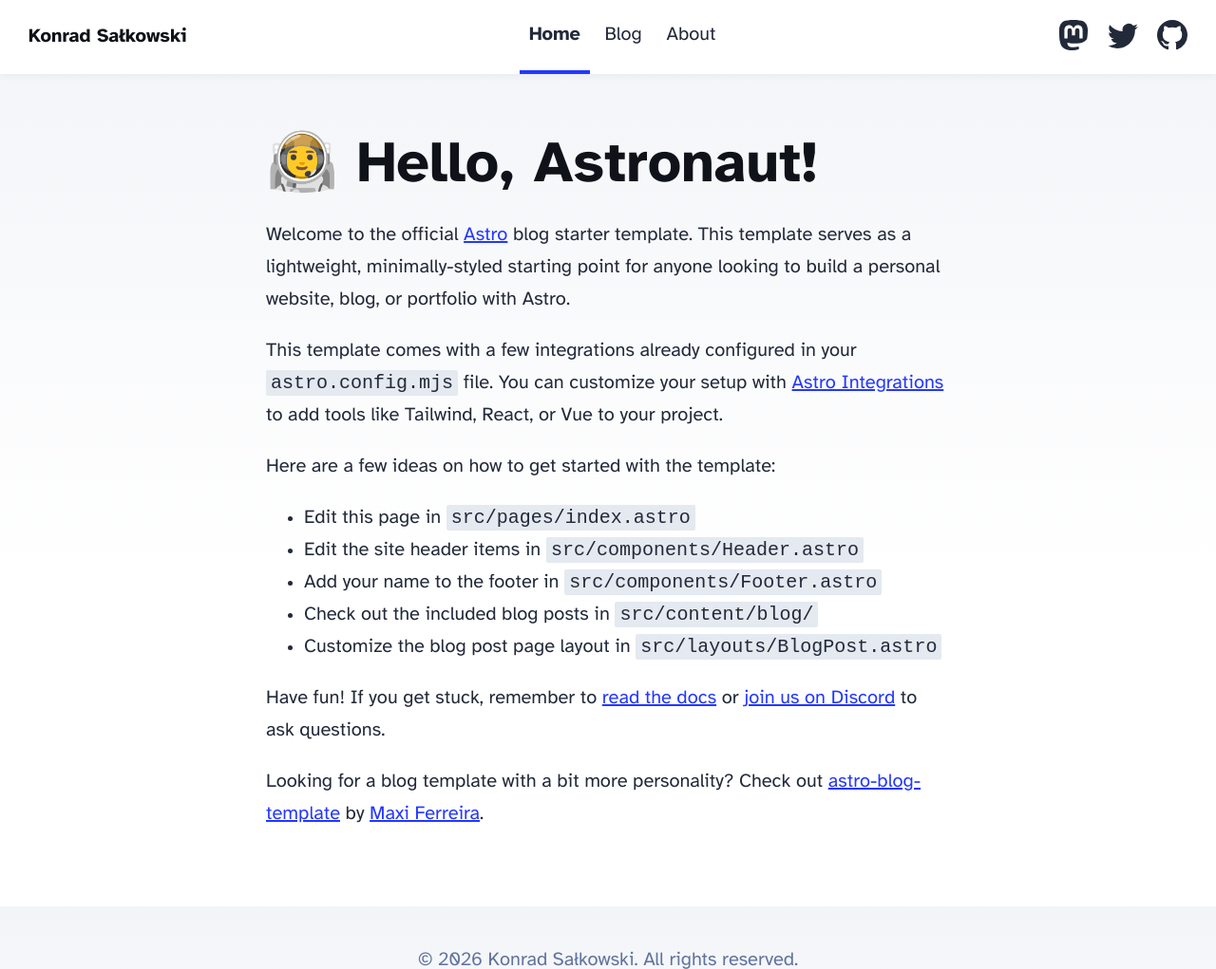
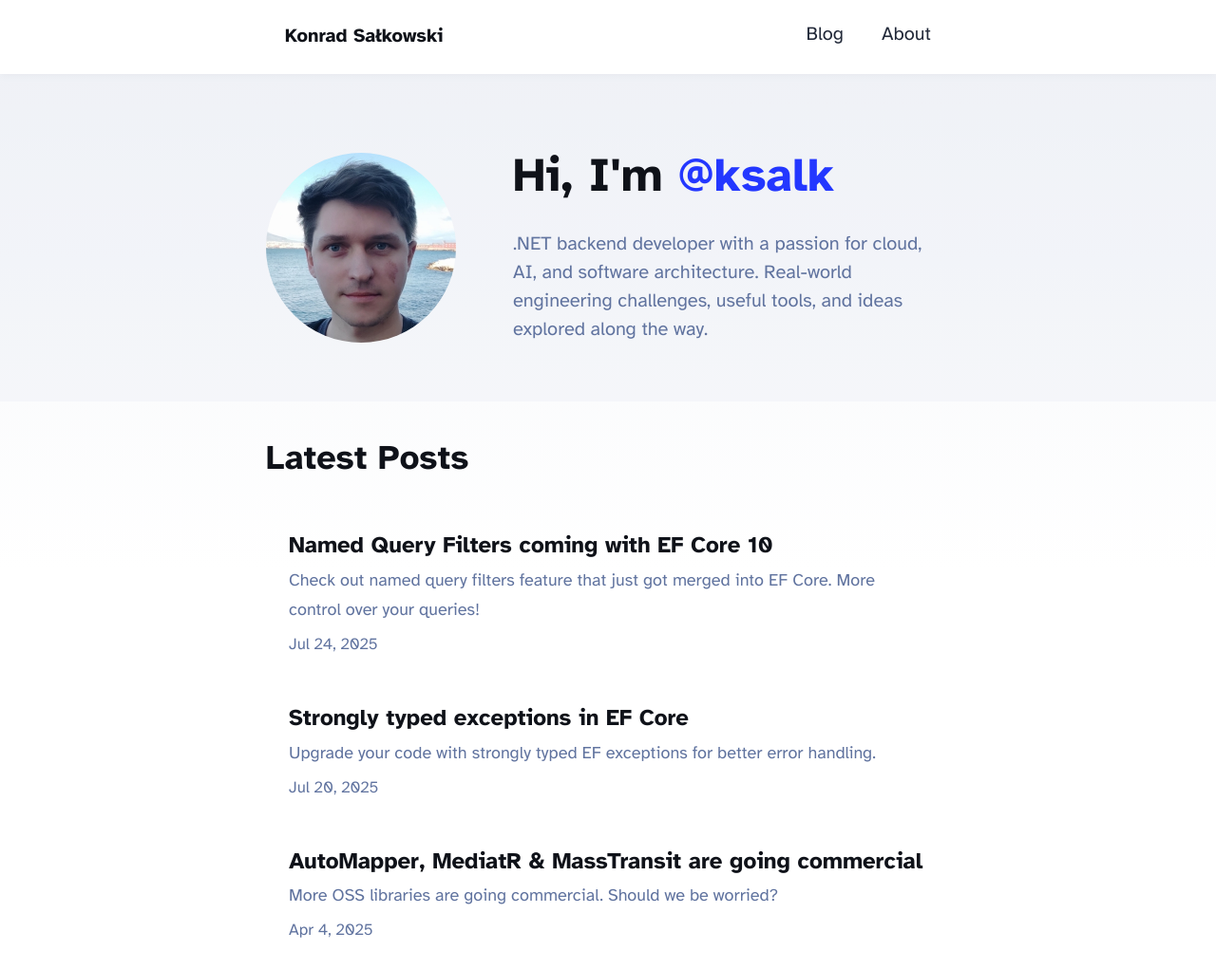
Before and after one commit to ksalk/ksalk.github.io, an Astro site: page / in a window 1280 px wide. Shown: the top 1021 px of the page at 95% size. Built offline with nearby package versions, Linux system fonts and the light colour scheme; Astro itself is replaced by a stand-in of ours.

Commit message:
Change layout

```diff
--- /dev/null
+++ b/src/components/BlogList.astro
@@ -0,0 +1,71 @@
+---
+import { getCollection } from 'astro:content';
+import FormattedDate from './FormattedDate.astro';
+
+const posts = (await getCollection("blog")).sort(
+	(a, b) => b.data.pubDate.valueOf() - a.data.pubDate.valueOf(),
+);
+---
+
+<section class="blog-list">
+	<h2>Latest Posts</h2>
+	<ul>
+		{posts.map((post) => (
+			<li>
+				<a href={`/blog/${post.id}/`}>
+					<h3>{post.data.title}</h3>
+					<p class="description">{post.data.description}</p>
+					<p class="date"><FormattedDate date={post.data.pubDate} /></p>
+				</a>
+			</li>
+		))}
+	</ul>
+</section>
+
+<style>
+	.blog-list {
+		padding: 2em 0;
+	}
+	.blog-list h2 {
+		margin-bottom: 1em;
+		font-size: 1.8em;
+	}
+	ul {
+		list-style: none;
+		margin: 0;
+		padding: 0;
+	}
+	li {
+		margin-bottom: 0.5em;
+	}
+	li a {
+		display: block;
+		padding: 1em 1.2em;
+		text-decoration: none;
+		color: inherit;
+		border-radius: 8px;
+		transition: background 0.2s ease, box-shadow 0.2s ease;
+	}
+	li a:hover {
+		background: rgba(var(--gray-light), 50%);
+		box-shadow: var(--box-shadow);
+	}
+	li a h3 {
+		margin: 0 0 0.3em;
+		font-size: 1.2em;
+		color: rgb(var(--black));
+	}
+	.description {
+		margin: 0 0 0.3em;
+		color: rgb(var(--gray));
+		font-size: 0.9em;
+	}
+	.date {
+		margin: 0;
+		color: rgb(var(--gray));
+		font-size: 0.85em;
+	}
+	li a:hover h3 {
+		color: var(--accent);
+	}
+</style>
--- a/src/components/Header.astro
+++ b/src/components/Header.astro
@@ -7,38 +7,8 @@ import HeaderLink from './HeaderLink.astro';
 	<nav>
 		<h2><a href="/">{SITE_HEADER}</a></h2>
 		<div class="internal-links">
-			<HeaderLink href="/">Home</HeaderLink>
 			<HeaderLink href="/blog">Blog</HeaderLink>
 			<HeaderLink href="/about">About</HeaderLink>
-		</div>
-		<div class="social-links">
-			<a href="https://m.webtoo.ls/@astro" target="_blank">
-				<span class="sr-only">Follow Astro on Mastodon</span>
-				<svg viewBox="0 0 16 16" aria-hidden="true" width="32" height="32"
-					><path
-						fill="currentColor"
-						d="M11.19 12.195c2.016-.24 3.77-1.475 3.99-2.603.348-1.778.32-4.339.32-4.339 0-3.47-2.286-4.488-2.286-4.488C12.062.238 10.083.017 8.027 0h-.05C5.92.017 3.942.238 2.79.765c0 0-2.285 1.017-2.285 4.488l-.002.662c-.004.64-.007 1.35.011 2.091.083 3.394.626 6.74 3.78 7.57 1.454.383 2.703.463 3.709.408 1.823-.1 2.847-.647 2.847-.647l-.06-1.317s-1.303.41-2.767.36c-1.45-.05-2.98-.156-3.215-1.928a3.614 3.614 0 0 1-.033-.496s1.424.346 3.228.428c1.103.05 2.137-.064 3.188-.189zm1.613-2.47H11.13v-4.08c0-.859-.364-1.295-1.091-1.295-.804 0-1.207.517-1.207 1.541v2.233H7.168V5.89c0-1.024-.403-1.541-1.207-1.541-.727 0-1.091.436-1.091 1.296v4.079H3.197V5.522c0-.859.22-1.541.66-2.046.456-.505 1.052-.764 1.793-.764.856 0 1.504.328 1.933.983L8 4.39l.417-.695c.429-.655 1.077-.983 1.934-.983.74 0 1.336.259 1.791.764.442.505.661 1.187.661 2.046v4.203z"
-					></path></svg
-				>
-			</a>
-			<a href="https://x.com/KonradSalkowski" target="_blank">
-				<span class="sr-only">Follow Konrad Sałkowski on X</span>
-				<svg viewBox="0 0 16 16" aria-hidden="true" width="32" height="32"
-					><path
-						fill="currentColor"
-						d="M5.026 15c6.038 0 9.341-5.003 9.341-9.334 0-.14 0-.282-.006-.422A6.685 6.685 0 0 0 16 3.542a6.658 6.658 0 0 1-1.889.518 3.301 3.301 0 0 0 1.447-1.817 6.533 6.533 0 0 1-2.087.793A3.286 3.286 0 0 0 7.875 6.03a9.325 9.325 0 0 1-6.767-3.429 3.289 3.289 0 0 0 1.018 4.382A3.323 3.323 0 0 1 .64 6.575v.045a3.288 3.288 0 0 0 2.632 3.218 3.203 3.203 0 0 1-.865.115 3.23 3.23 0 0 1-.614-.057 3.283 3.283 0 0 0 3.067 2.277A6.588 6.588 0 0 1 .78 13.58a6.32 6.32 0 0 1-.78-.045A9.344 9.344 0 0 0 5.026 15z"
-					></path></svg
-				>
-			</a>
-			<a href="https://github.com/ksalk" target="_blank">
-				<span class="sr-only">Go to Konrad Sałkowski's GitHub repo</span>
-				<svg viewBox="0 0 16 16" aria-hidden="true" width="32" height="32"
-					><path
-						fill="currentColor"
-						d="M8 0C3.58 0 0 3.58 0 8c0 3.54 2.29 6.53 5.47 7.59.4.07.55-.17.55-.38 0-.19-.01-.82-.01-1.49-2.01.37-2.53-.49-2.69-.94-.09-.23-.48-.94-.82-1.13-.28-.15-.68-.52-.01-.53.63-.01 1.08.58 1.23.82.72 1.21 1.87.87 2.33.66.07-.52.28-.87.51-1.07-1.78-.2-3.64-.89-3.64-3.95 0-.87.31-1.59.82-2.15-.08-.2-.36-1.02.08-2.12 0 0 .67-.21 2.2.82.64-.18 1.32-.27 2-.27.68 0 1.36.09 2 .27 1.53-1.04 2.2-.82 2.2-.82.44 1.1.16 1.92.08 2.12.51.56.82 1.27.82 2.15 0 3.07-1.87 3.75-3.65 3.95.29.25.54.73.54 1.48 0 1.07-.01 1.93-.01 2.2 0 .21.15.46.55.38A8.012 8.012 0 0 0 16 8c0-4.42-3.58-8-8-8z"
-					></path></svg
-				>
-			</a>
 		</div>
 	</nav>
 </header>
@@ -59,12 +29,15 @@ import HeaderLink from './HeaderLink.astro';
 		text-decoration: none;
 	}
 	nav {
+		width: 720px;
+		max-width: calc(100% - 2em);
+		margin: auto;
 		display: flex;
 		align-items: center;
 		justify-content: space-between;
 	}
 	nav a {
-		padding: 1em 0.5em;
+		padding: 1em 1em;
 		color: var(--black);
 		border-bottom: 4px solid transparent;
 		text-decoration: none;
@@ -73,13 +46,8 @@ import HeaderLink from './HeaderLink.astro';
 		text-decoration: none;
 		border-bottom-color: var(--accent);
 	}
-	.social-links,
-	.social-links a {
+	.internal-links {
+		margin-left: auto;
 		display: flex;
 	}
-	@media (max-width: 720px) {
-		.social-links {
-			display: none;
-		}
-	}
 </style>
--- /dev/null
+++ b/src/components/HomeHero.astro
@@ -0,0 +1,75 @@
+---
+import { Image } from 'astro:assets';
+---
+
+<section class="hero">
+	<div class="hero-content">
+		<Image src="/me.jpg" alt="Konrad Sałkowski" width={200} height={200} class="profile-photo" />
+		<div class="hero-text">
+			<h1>Hi, I'm <span class="highlight">@ksalk</span></h1>
+			<p class="subtitle">.NET backend developer with a passion for cloud, AI, and software architecture. Real-world engineering challenges, useful tools, and ideas explored along the way.</p>
+		</div>
+	</div>
+</section>
+
+<style>
+	.hero {
+		width: 100vw;
+		margin-left: calc(-50vw + 50%);
+		margin-top: -3em;
+		padding: 4em 0 3em;
+		background: rgba(var(--gray-light), 30%);
+	}
+	.hero-content {
+		width: 720px;
+		max-width: calc(100% - 2em);
+		margin: 0 auto;
+		display: flex;
+		align-items: center;
+		gap: 3em;
+	}
+	.profile-photo {
+		border-radius: 50%;
+		width: 200px;
+		height: 200px;
+		object-fit: cover;
+		flex-shrink: 0;
+	}
+	.hero-text h1 {
+		margin: 0 0 0.5em;
+		font-size: 2.5em;
+		line-height: 1.2;
+	}
+	.highlight {
+		color: var(--accent);
+	}
+	.tagline {
+		font-size: 1.2em;
+		color: rgb(var(--gray));
+		margin: 0 0 0.3em;
+		line-height: 1.5;
+	}
+	.subtitle {
+		font-size: 1em;
+		color: rgb(var(--gray));
+		margin: 0;
+		line-height: 1.5;
+	}
+	@media (max-width: 720px) {
+		.hero {
+			padding: 2em 0;
+		}
+		.hero-content {
+			flex-direction: column;
+			text-align: center;
+			gap: 1.5em;
+		}
+		.profile-photo {
+			width: 150px;
+			height: 150px;
+		}
+		.hero-text h1 {
+			font-size: 2em;
+		}
+	}
+</style>
--- a/src/pages/about.astro
+++ b/src/pages/about.astro
@@ -11,11 +11,7 @@ const imageData = {
   };
 ---
 
-<Layout
-	title="Hi! I'm Konrad!"
-	description="Lorem ipsum dolor sit amet"
-	heroImage={AboutHeroImage}
->
+<Layout>
 	<p class="flex justify-center m-4">
 		<Image
 			src={imageData.src}
--- a/src/pages/index.astro
+++ b/src/pages/index.astro
@@ -1,36 +1,10 @@
 ---
 import Layout from '../layouts/Layout.astro';
+import HomeHero from '../components/HomeHero.astro';
+import BlogList from '../components/BlogList.astro';
 ---
 
 <Layout>
-	<h1>🧑‍🚀 Hello, Astronaut!</h1>
-	<p>
-		Welcome to the official <a href="https://astro.build/">Astro</a> blog starter template. This template
-		serves as a lightweight, minimally-styled starting point for anyone looking to build a personal
-		website, blog, or portfolio with Astro.
-	</p>
-	<p>
-		This template comes with a few integrations already configured in your
-		<code>astro.config.mjs</code> file. You can customize your setup with
-		<a href="https://astro.build/integrations">Astro Integrations</a> to add tools like Tailwind,
-		React, or Vue to your project.
-	</p>
-	<p>Here are a few ideas on how to get started with the template:</p>
-	<ul>
-		<li>Edit this page in <code>src/pages/index.astro</code></li>
-		<li>Edit the site header items in <code>src/components/Header.astro</code></li>
-		<li>Add your name to the footer in <code>src/components/Footer.astro</code></li>
-		<li>Check out the included blog posts in <code>src/content/blog/</code></li>
-		<li>Customize the blog post page layout in <code>src/layouts/BlogPost.astro</code></li>
-	</ul>
-	<p>
-		Have fun! If you get stuck, remember to
-		<a href="https://docs.astro.build/">read the docs</a>
-		or <a href="https://astro.build/chat">join us on Discord</a> to ask questions.
-	</p>
-	<p>
-		Looking for a blog template with a bit more personality? Check out
-		<a href="https://github.com/Charca/astro-blog-template">astro-blog-template</a>
-		by <a href="https://twitter.com/Charca">Maxi Ferreira</a>.
-	</p>
+	<HomeHero />
+	<BlogList />
 </Layout>
```
